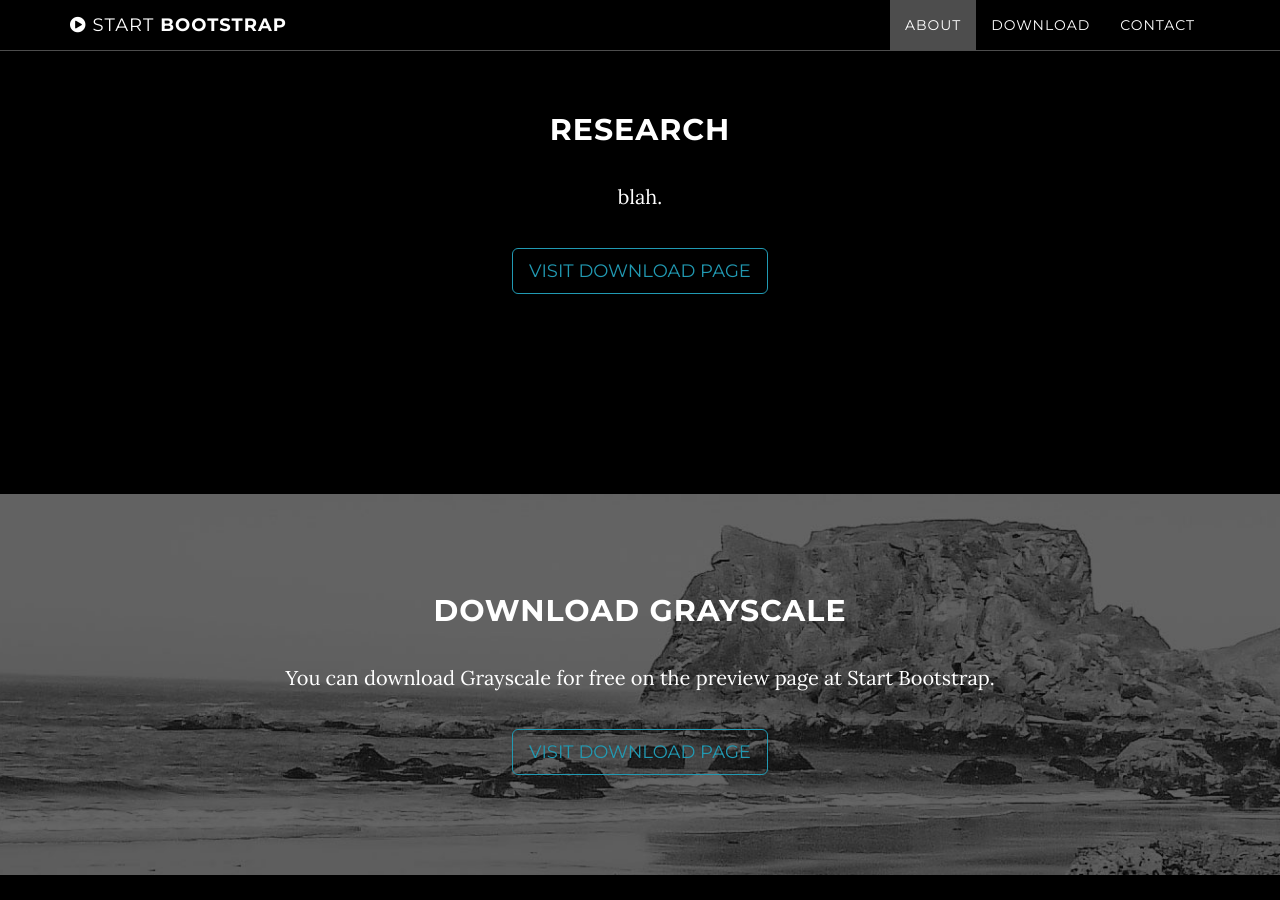
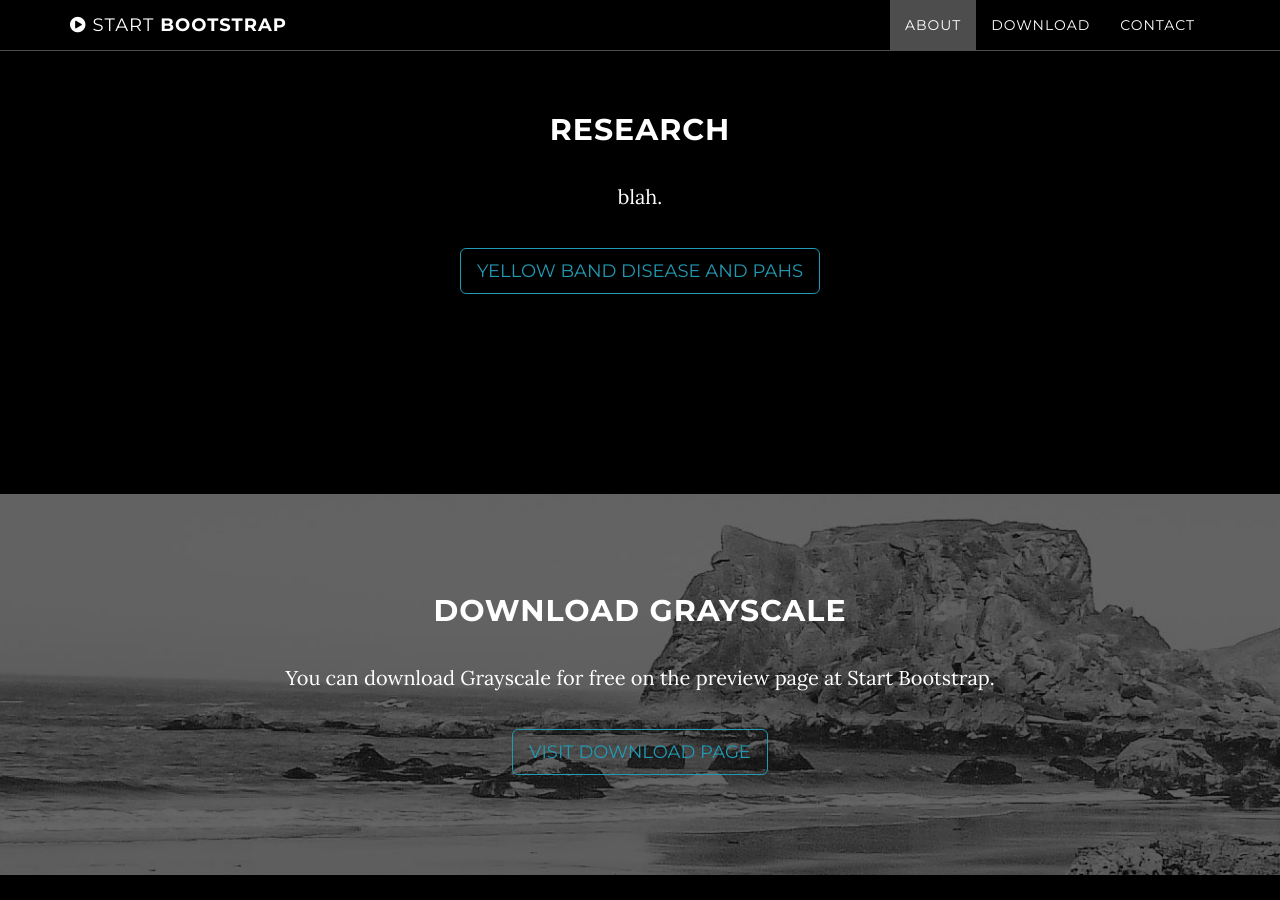
Before and after one commit to ejvalero/luismmontilla.github.io, a Jekyll site: the page built from index.html, in a window 1280 px wide and 900 px high, scrolled down 1651 px. Built offline with Jekyll 4.4.1, drawn with Linux system fonts in a browser that asks for light colours.

Commit message:
added ybd-pah project

```diff
--- a/_includes/research.html
+++ b/_includes/research.html
@@ -5,7 +5,7 @@
                 <div class="col-lg-8 col-lg-offset-2">
                     <h2>Research</h2>
                     <p>blah.</p>
-                    <a href="http://startbootstrap.com/template-overviews/grayscale/" class="btn btn-default btn-lg">Visit Download Page</a>
+                    <a href="https://luismmontilla.github.io/ybd-pah/" class="btn btn-default btn-lg">Yellow band disease and PAHS</a>
                 </div>
             </div>
         </div>
```
